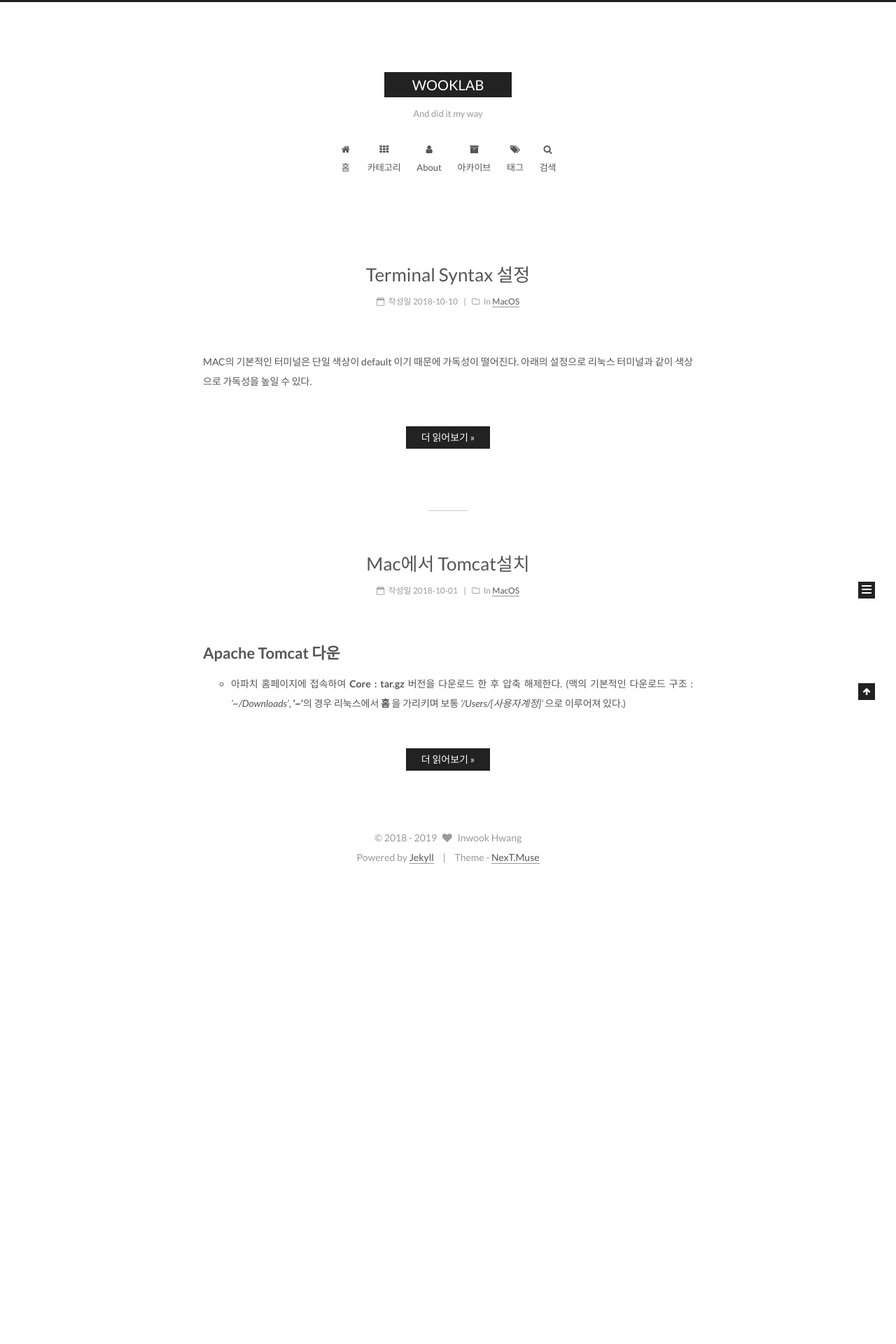
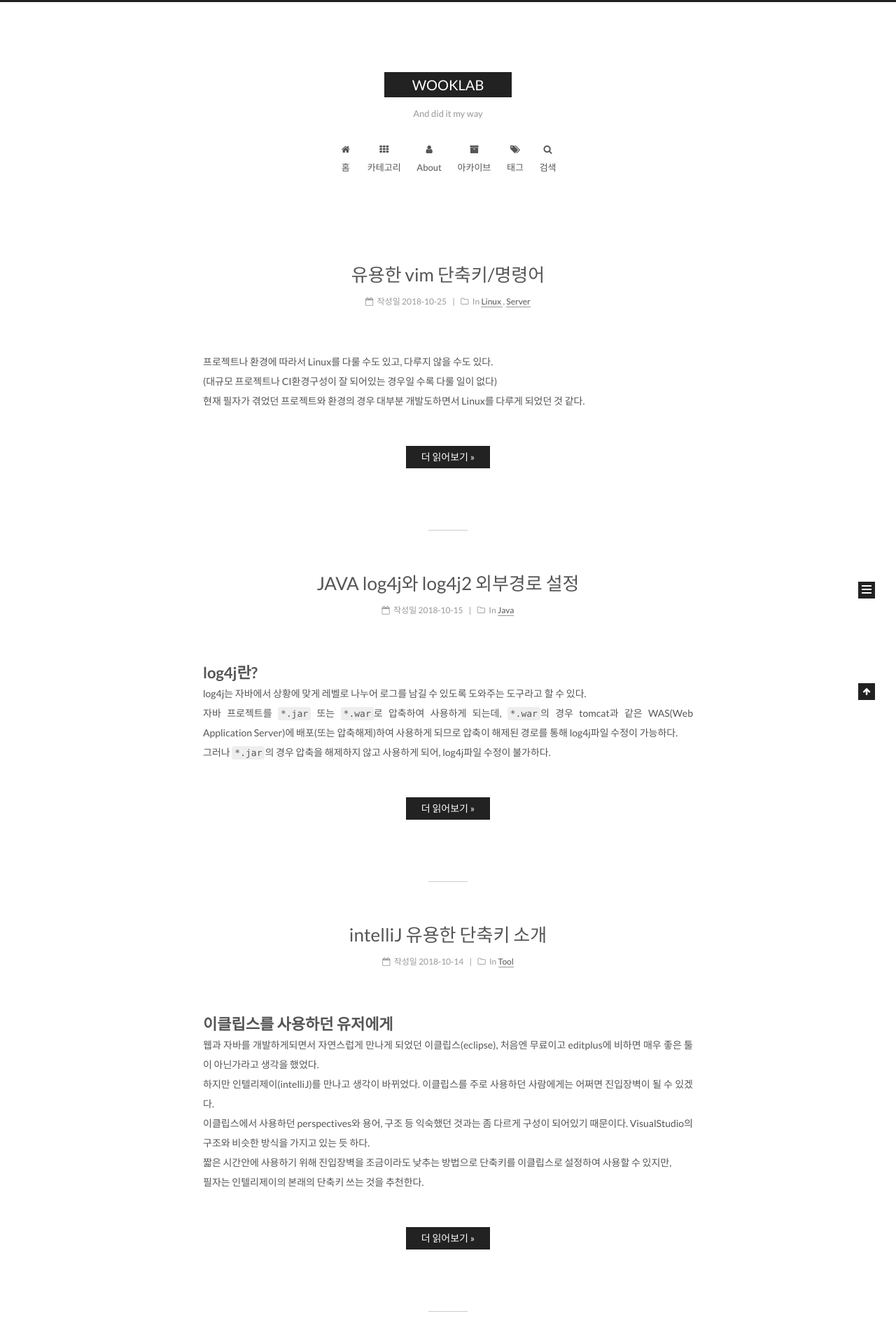
Before and after one commit to wooklab/jekyll-blog-bakcup, a Jekyll site: the page built from index.html, in a window 1280 px wide. Shown: the top 1920 px of the page at 70% size. Built offline with Jekyll 4.4.1, drawn with Linux system fonts in a browser that asks for light colours; the list of posts is cut into pages by our own code; before the commit the page ends 1259 px from its top, so only the background shows below that; some of the changed text lies outside the part shown.

Commit message:
added posts

```diff
--- a/_data/languages/ko.yml
+++ b/_data/languages/ko.yml
@@ -77,7 +77,8 @@ cheers:
   great: 훌륭해요
   excellent: 완벽해요
 
-keep_on: 포스트를 마저 작성하세요
+keep_on: Keep Going!!
+#keep_on: 포스트를 마저 작성하세요
 
 symbol:
   comma: ', '
--- /dev/null
+++ b/_posts/2018-10-12-long-title-ellipsis-css.md
@@ -0,0 +1,28 @@
+---
+layout: post
+title: 게시판에서 긴제목 CSS로 자동으로 줄이기
+categories:
+ - FrontEnd
+tags:
+ - css
+ - ellipsis
+---
+
+# CSS ellipsis 처리하기
+대부분의 웹개발자가 거쳐야 하는 과정중에 하나는 바로 게시판을 만드는 것이다.
+게시판을 만들다보면, 게시판 리스트에서 출력될 텍스트(흔히 TITLE)의 길가 짧은 것도 긴 것도 존재하기 마련이다.
+그때 어떤 행은 개행이되고, 어떤행은 안돼서 모양이 이쁘지 않을 때가 있다.
+
+이런경우 CSS를 이용하여 특정 문자열 길이 이후부터는 점(...)처리를 할 수 있다.
+
+리스트 출력시, 출력하는 텍스트가 너무 길 경우 자동으로 점(...) 처리하도록 CSS 설정으로 해보자.
+<!-- more -->
+
+{% highlight css %}
+.shorttitle {
+    width: 380px;                /* 가로 길이 고정*/
+    text-overflow: ellipsis;     /* 생략 처리 ( ... )*/
+    white-space: nowrap;         /* 줄바꿈 하지 않고 잘림*/
+    overflow: hidden;            /* 스크롤 처리 하지 않음*/
+}
+{% endhighlight %}
--- /dev/null
+++ b/_posts/2018-10-13-etc-initd-ntpd.md
@@ -0,0 +1,107 @@
+---
+layout: post
+title: /etc/init.d/ntpd 파일(NTP설정)
+categories:
+ - Server
+tags:
+ - linux
+ - centos
+---
+# NTP란?
+여러서버 노드(node)에서 하둡(Hadoop)을 설치할때 서버간에 확인해봐야 하는 것이 바로 *시간동기화* 이다.
+그리고 시간 동기화를 위해서 사용하는 방법중 하나가 바로 `NTP`이다.
+<!-- more -->
+실제 NTP를 설치하고 설정하는 과정에서 `/etc/init.d/`에 위치한 `ntpd`파일이 없어 아래 내용이 필요했던 적이 있다.
+ntpd파일을 찾는 경우 아래 내용을 복사하여 ntpd파일을 만들면 된다.
+
+
+# /etc/init.d/ntpd 파일내용
+{% highlight bash %}
+#!/bin/bash
+#
+# ntpd          This shell script takes care of starting and stopping
+#               ntpd (NTPv4 daemon).
+#
+# chkconfig: - 58 74
+# description: ntpd is the NTPv4 daemon. \
+# The Network Time Protocol (NTP) is used to synchronize the time of \
+# a computer client or server to another server or reference time source, \
+# such as a radio or satellite receiver or modem.
+
+### BEGIN INIT INFO
+# Provides: ntpd
+# Required-Start: $network $local_fs $remote_fs
+# Required-Stop: $network $local_fs $remote_fs
+# Should-Start: $syslog $named ntpdate
+# Should-Stop: $syslog $named
+# Short-Description: start and stop ntpd
+# Description: ntpd is the NTPv4 daemon. The Network Time Protocol (NTP)
+#              is used to synchronize the time of a computer client or
+#              server to another server or reference time source, such
+#              as a radio or satellite receiver or modem.
+### END INIT INFO
+
+# Source function library.
+. /etc/init.d/functions
+
+# Source networking configuration.
+. /etc/sysconfig/network
+
+prog=ntpd
+lockfile=/var/lock/subsys/$prog
+
+start() {
+        [ "$EUID" != "0" ] && exit 4
+        [ "$NETWORKING" = "no" ] && exit 1
+        [ -x /usr/sbin/ntpd ] || exit 5
+        [ -f /etc/sysconfig/ntpd ] || exit 6
+        . /etc/sysconfig/ntpd
+
+        # Start daemons.
+        echo -n $"Starting $prog: "
+        daemon $prog $OPTIONS
+        RETVAL=$?
+        echo
+        [ $RETVAL -eq 0 ] && touch $lockfile
+        return $RETVAL
+}
+
+stop() {
+        [ "$EUID" != "0" ] && exit 4
+        echo -n $"Shutting down $prog: "
+        killproc $prog
+        RETVAL=$?
+        echo
+        [ $RETVAL -eq 0 ] && rm -f $lockfile
+        return $RETVAL
+}
+
+# See how we were called.
+case "$1" in
+  start)
+        start
+        ;;
+  stop)
+        stop
+        ;;
+  status)
+        status $prog
+        ;;
+  restart|force-reload)
+        stop
+        start
+        ;;
+  try-restart|condrestart)
+        if status $prog > /dev/null; then
+            stop
+            start
+        fi
+        ;;
+  reload)
+        exit 3
+        ;;
+  *)
+        echo $"Usage: $0 {start|stop|status|restart|try-restart|force-reload}"
+        exit 2
+esac
+{% endhighlight %}
--- /dev/null
+++ b/_posts/2018-10-14-tool-intellij-shortcut.md
@@ -0,0 +1,40 @@
+---
+layout: post
+title: intelliJ 유용한 단축키 소개
+categories:
+ - Tool
+tags:
+ - intellij
+ - tool
+ - environment
+---
+# 이클립스를 사용하던 유저에게
+웹과 자바를 개발하게되면서 자연스럽게 만나게 되었던 이클립스(eclipse), 처음엔 무료이고 editplus에 비하면 매우 좋은 툴이 아닌가라고 생각을 했었다.<br/>
+하지만 인텔리제이(intelliJ)를 만나고 생각이 바뀌었다. 이클립스를 주로 사용하던 사람에게는 어쩌면 진입장벽이 될 수 있겠
+다.<br/>
+이클립스에서 사용하던 perspectives와 용어, 구조 등 익숙했던 것과는 좀 다르게 구성이 되어있기 때문이다. VisualStudio의 구조와 비슷한 방식을 가지고 있는 듯 하다.<br/>
+짧은 시간안에 사용하기 위해 진입장벽을 조금이라도 낮추는 방법으로 단축키를 이클립스로 설정하여 사용할 수 있지만,<br/>
+필자는 인텔리제이의 본래의 단축키 쓰는 것을 추천한다.
+<!-- more -->
+
+그리고 아래 내용은 이클립스에서 사용했던 단축키 기능과 비교해서 비슷하거나 유용했던 부분을 한번 나름대로 간추려 놓은 >것이다.
+
+> [intellij 자주쓰는 단축키] <br/>
+> Quick search: Ctrl + Shfit + F <br/>
+> hierarchy shortcut: Ctrl + Alt + F7(또는 Alt + F7) <br/>
+> 구현 메소드 하기: Ctrl + Alt + B <br/>
+> 해당 클래스로 가기: Ctrl + B(eclipse-F3) <br/>
+> 구간접기/펴기:  Ctrl + . <br/>
+> 현재라인 복제 : Ctrl + D <br/>
+> 현재라인 삭제 : Ctrl + Y <br/>
+> 점층 선택 : Ctrl + W </br>
+> 메소드간 이동 : Alt + UP/DOWN <br/>
+> 단어찾아 이동 : Ctrl + F3선택 후 F3으로 찾기(반대는 Shift + F3) <br/>
+> 대소문자 변경 : Ctrl + Shift + U <br/>
+> 문단별 이동 :  Ctrl + Shift + Up/Down <br/>
+> 줄별 이동 : Alt + Shift + Up/Down <br/>
+> 다음 라인으로 엔터 : Shift + Enter <br/>
+> 함수 인수 정보 : Ctrl + P <br/>
+>
+> 이클립스에서 mian : psvm (**p**ublic **s**tatic **v**oid **m**ain 의 약자이다) <br/>
+> 이클립스에서 sysout : sout (**S**ystem.**out**.println 의 약자이다) <br/>
--- /dev/null
+++ b/_posts/2018-10-15-java-log4j.md
@@ -0,0 +1,57 @@
+---
+layout: post
+title: JAVA log4j와 log4j2 외부경로 설정
+categories:
+ - Java
+tags:
+ - java
+ - log
+ - log4j
+---
+
+# log4j란?
+log4j는 자바에서 상황에 맞게 레벨로 나누어 로그를 남길 수 있도록 도와주는 도구라고 할 수 있다.<br/>
+자바 프로젝트를 `*.jar` 또는 `*.war`로 압축하여 사용하게 되는데, `*.war`의 경우 tomcat과 같은 WAS(Web Application Server)에 배포(또는 압축해제)하여 사용하게 되므로 압축이 해제된 경로를 통해 log4j파일 수정이 가능하다.<br/>
+그러나 `*.jar`의 경우 압축을 해제하지 않고 사용하게 되어, log4j파일 수정이 불가하다.<br/>
+<!-- more -->
+
+오늘은 log4j설정 파일을 외부에서 즉 **절대경로**로 읽어오는 방법을 공유하고자 한다.<br/>
+log4j설정파일의 경우 대표적으로 `*.properties`와 `*.xml` 형식을 사용하게 된다.<br/>
+
+---
+
+# log4j.properties의 경우
+{% highlight java %}
+// filePath=파일의 절대경로
+PropertyConfigurator.configure(filePath);
+{% endhighlight %}
+
+# log4j.xml의 경우
+{% highlight java %}
+// filePath=파일의 절대경로
+DOMConfigurator.configure(filePath);
+{% endhighlight %}
+
+
+# 필요라이브러리
+{% highlight xml %}
+<!-- Maven dependency -->
+<dependency>
+  <groupId>log4j</groupId>
+  <artifactId>log4j</artifactId>
+  <version>1.2.16</version>
+</dependency>
+{% endhighlight %}
+
+---
+
+# log4j2.xml의 경우
+{% highlight java %}
+LoggerContext context = (LoggerContext) LogManager.getContext(false);
+File log4j2XmlFile = new File("해당경로");
+context.setConfigLocation(log4j2XmlFile.toURI());
+{% endhighlight %}
+
+
+log4j2의 경우 필요라이브러리가 log4j와 좀 다른데, 나중에 다시 정리를 해야겠다.
+오늘은 여기까지만..
--- /dev/null
+++ b/_posts/2018-10-25-useful-vim-cmd.md
@@ -0,0 +1,103 @@
+---
+layout: post
+title: 유용한 vim 단축키/명령어
+categories:
+ - Linux
+ - Server
+tags:
+ - linux
+ - vim
+---
+
+프로젝트나 환경에  따라서 Linux를 다룰 수도 있고, 다루지 않을 수도 있다.<br/>
+(대규모 프로젝트나 CI환경구성이 잘 되어있는 경우일 수록 다룰 일이 없다)<br/>
+현재 필자가 겪었던 프로젝트와 환경의 경우 대부분 개발도하면서 Linux를 다루게 되었던 것 같다.
+<!-- more -->
+
+오늘은 Linux에서 대표적인 파일편집기인 **vim**에서 사용하는 몇가지 단축키와 명령어를 공유하고자 한다.<br/>
+마우스를 쓸 수 없는 환경에서 단축키는 더욱 빛을 발하게 되는 것 같다.<br/>
+Google 검색엔진을 통해 `vim`라고만 검색에도 연관검색어로 `vim 명령어`라고 뜨는 만큼<br/>
+전체적인 vim 사용법을 정리한 블로가 이미 많다.<br/>
+<br/>
+이 글에서는 필자가 경험하면서 **유용했던 단축키/명령어**를 소개하고자 한다.
+
+---
+
+#### 입력 단축어
+
+| 단축어 | 설명 |
+|:----:|:----|
+| i | 현재 커서 앞부터 입력 |
+| a | 현재 커서 뒤부터 입력 |
+|----
+| I | 현재 커서 줄의 맨 앞부터 입력 |
+| A | 현재 커서 줄의 맨 뒤부터 입력 |
+|----
+| o | 현재 커서 다음 행부터 입력 |
+| O | 현재 커서 앞 행부터 입력 |
+|----
+| yy | 현재 커서가 위치한 행을 복사 |
+| p | 복사한 내용을 붙여넣음 |
+| y + 숫자 + j | 현재 행을 0(index식)번째로 하여 아래로 숫자 행만큼 복사 |
+| y + 숫자 + k | 현재 행을 0(index식)번째로 하여 위로 숫자 행만큼 복사 |
+|====
+
+`TIP! 소문자부터 외우면 대문자는 금방 활용 가능`
+<br/><br/>
+
+#### 삭제 단축어
+
+| 단축어 | 설명 |
+|:----:|:----|
+| x | 현재 커서가 위치한 문자열 삭제 |
+| dw | 현재 커서부터 다음 공백까지 삭제 |
+| dd | 현재 커서가 위치한 행 전체 삭제 |
+|----
+| d^ | 현재 커서부터 행의 뒤 끝부분까지 삭제 |
+| d$ | 현재 커서부터 행의 뒤 끝부분까지 삭제 |
+|----
+| d + 숫자 | 현재 행을 0(index식)번째로 하여 숫자 행만큼 삭제한다 |
+|====
+
+`TIP! delete whiteSpace(공백), ^(정규식 맨앞), $(정규식 맨뒤)`
+<br/><br/>
+
+#### 그외 단축어
+
+| 단축어 | 설명 |
+|:----:|:----|
+| u | Undo(이전실행) |
+| Ctrl + r | do(실행->이전 실행의 반대) |
+|----
+| n | 검색 시 다음검색을 수행 |
+| N | 검색 시 이전검색을 수행 |
+|----
+| Ctrl + f | 화면을 아래로 이동(스크롤 아래로 내리는 것과 같다) |
+| Ctrl + b | 화면을 위로 이동(스크롤 위로 올리는 것과 같다) |
+|----
+| gg | 문서의 맨 위로 이동 |
+| Shift + g | 문서의 맨 아래로 이동 |
+|====
+
+`TIP! u:undo, n:next, f:forward, b:backward`
+<br/><br/>
+
+#### vim 명령어
+명령어의 경우 단축어가 비활성화 된 상태(ESC)에서 입력한다.
+
+| 명령어 | 설명 |
+|:----:|:----|
+| /검색어 | 현재 커서를 기준으로 다음부터 검색어 찾기(계속 찾으려면 n) |
+| ?검색어 | 현재 커서를 기준으로 이전부터 검색어 찾기(계속 찾으려면 N) |
+|----
+| :set nu | 좌측에 숫자를 표시 활성화 |
+| :set nonu | 좌측에 숫자를 비활성화 |
+| :숫자 | 숫자 행만큼 이동 |
+|----
+| :w | 현재 문서를 저장 |
+| :q | 현재 문서를 나감 |
+| :q! | 현재 문서를 저장하지 않고 나감 |
+| :wq | 현재 문서를 저장하고 나감 |
+|----
+| :시작줄번호,끝줄번호w 파일명 | 특정 라인의 내용만 별도 파일로 저장(e.g. :1,5w export.txt) |
+|====
```
Also changed, not shown: _posts/2018-10-10-macox-terminal-syntax-config.md (+1 -1 lines).
